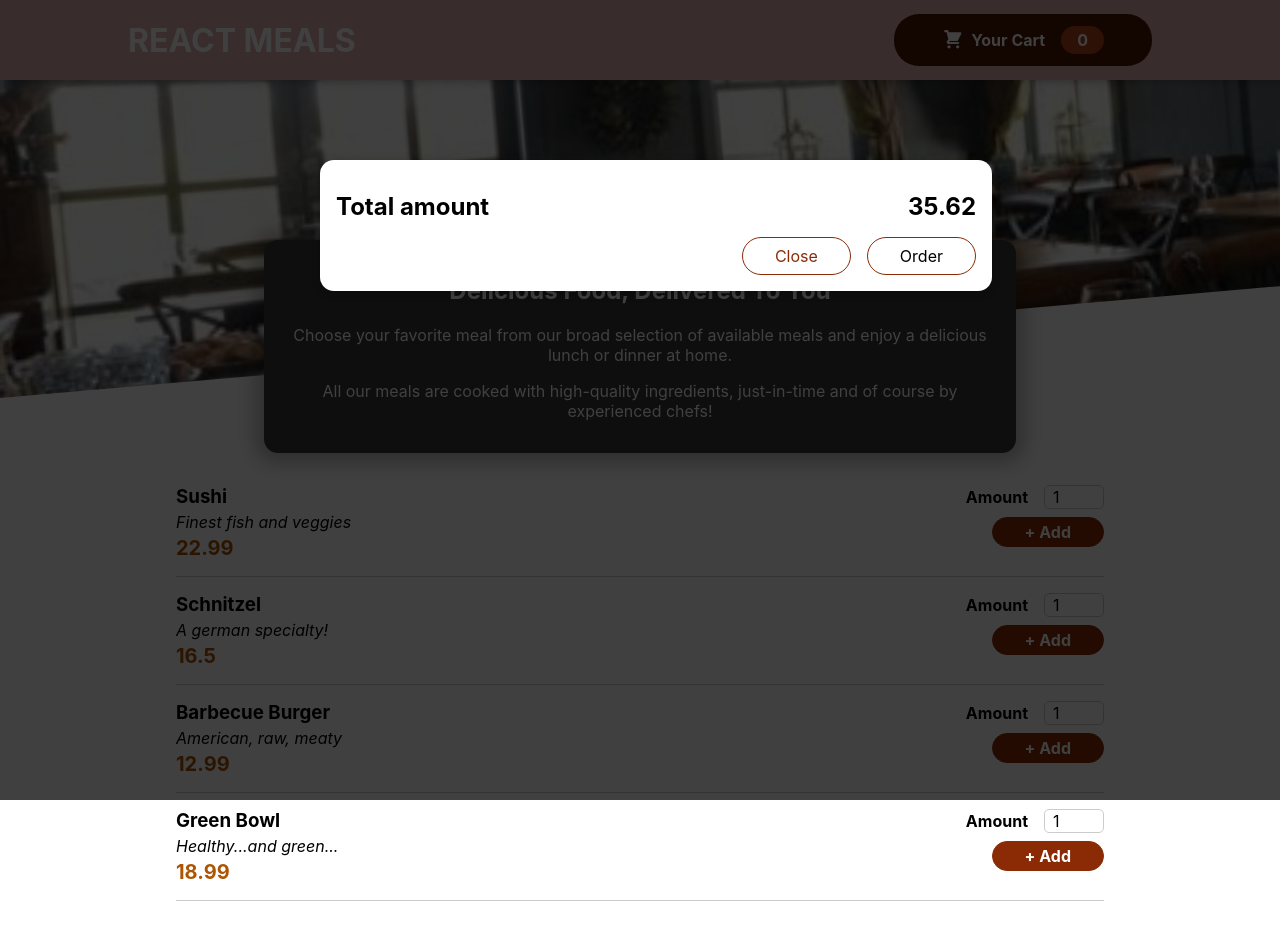
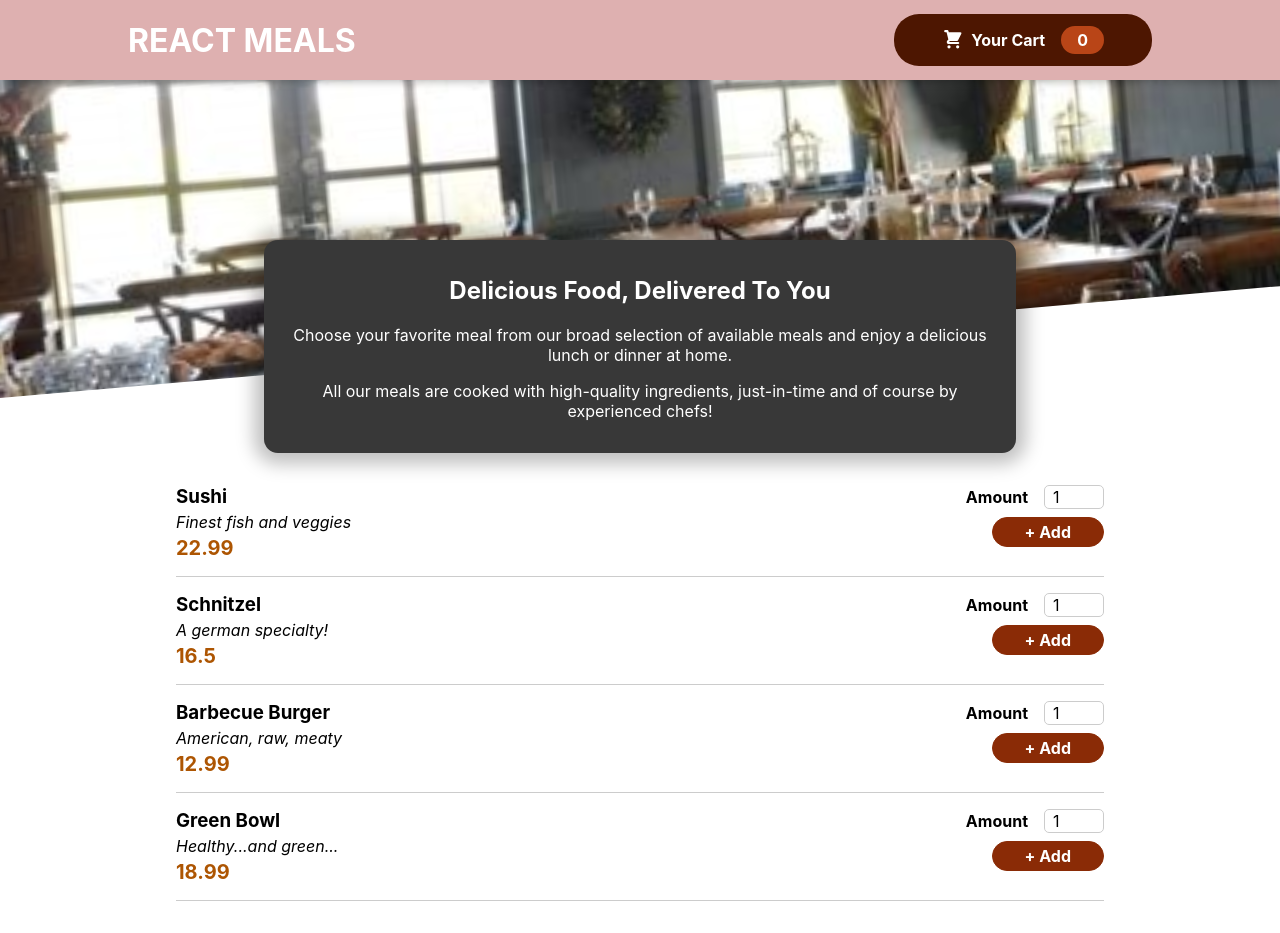
Before and after one commit to surajrai-code/resto, a React (Create React App) app: page / in a window 1280 px wide. Built offline with nearby package versions, Linux system fonts and the light colour scheme.

Commit message:
6th task

```diff
--- a/src/App.js
+++ b/src/App.js
@@ -1,15 +1,22 @@
-import React from 'react'
+import React,{useState} from 'react'
 import Header from './components/LayOut/Header'
 import MealsSummary from './components/Meal/MealsSummary.js'
 import MealList from './components/Meal/MealList'
 import Cart from './components/Cart/Cart'
 const App = () => {
+  const [cartIsShown,setCartIsShown]=useState(false);
+  const showCartHandler=()=>{
+    setCartIsShown(true)
+  }
+  const hideCartHandler=()=>{
+    setCartIsShown(false);
+  }
   return (
     <div>
-      <Header/>
+      <Header onShowCart={showCartHandler}/>
       <MealsSummary/>
       <MealList/>
-      <Cart/>
+     {cartIsShown && <Cart onClose={hideCartHandler}/>}
     </div>
   )
 }
--- a/src/components/Cart/Cart.js
+++ b/src/components/Cart/Cart.js
@@ -8,7 +8,7 @@ const Cart = (props) => {
         </li>
     })}</ul>
   return (
-    <Modal >
+    <Modal onClose={props.onClose}>
 
       {cartitem}
 
@@ -19,7 +19,7 @@ const Cart = (props) => {
         <span>35.62</span>
     </div>
     <div className={classes.actions}>
-    <button className={classes['button--alt']}>Close</button>
+    <button className={classes['button--alt']} onClick={props.onClose}>Close</button>
       <button className={classes.button}>Order</button>
     </div>
 
--- a/src/components/LayOut/Header.js
+++ b/src/components/LayOut/Header.js
@@ -2,12 +2,12 @@ import React from 'react'
 import classes from './Header.module.css';
 import HeaderCartButton from './HeaderCartButton';
 import headerimg from '../../assests/header.jpeg'
-const Header = () => {
+const Header = (props) => {
   return (
     <>
     <header className={classes.header}>
             <h1>REACT MEALS</h1>
-            <HeaderCartButton/>
+            <HeaderCartButton onClick={props.onShowCart}/>
     </header>
     <div className={classes['main-image']}>
             <img src={headerimg} alt='headerImage'/>
--- a/src/components/LayOut/HeaderCartButton.js
+++ b/src/components/LayOut/HeaderCartButton.js
@@ -1,10 +1,10 @@
 import React from 'react'
 import classes from './HeaderCartButton.module.css';
 import CartIcon from '../Cart/CartIcon';
-const HeaderCartButton = () => {
+const HeaderCartButton = (props) => {
   return (
    <>
-   <button className={classes.button}>
+   <button className={classes.button} onClick={props.onClick}>
      <span className={classes.icon}>
        <CartIcon/>
       </span>
```
